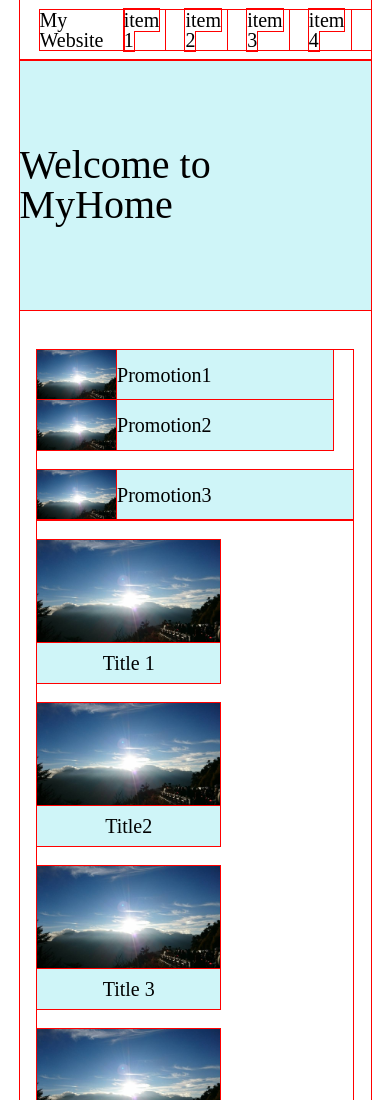
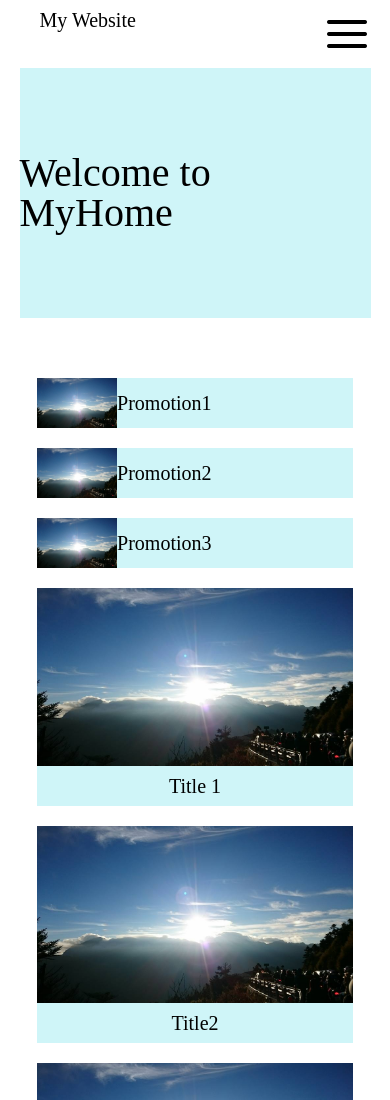
Before and after one commit to MingLin1995/WeHelp-Bootcamp-Stage1, a plain HTML site: page Week1/index.html in a window 390 px wide. Shown: the top 1100 px of the page. Drawn offline with Linux system fonts and the light colour scheme.

Commit message:
Add files via upload

```diff
--- a/Week1/index.css
+++ b/Week1/index.css
@@ -57,7 +57,7 @@ img{
 }
 /******************** CSS RESET ********************/
 
-*{outline:1px solid red}
+/* *{outline:1px solid red} */
 
 body{
     width: 1920px;
@@ -72,6 +72,12 @@ body{
 }
 
 @media (max-width:1200px) {
+	body{
+		width: 90%;
+	}
+}
+
+@media (max-width:600px) {
 	body{
 		width: 90%;
 	}
@@ -93,6 +99,18 @@ body{
 .item a{
     text-decoration: none;
     color: black;
+}
+.icon{
+    display: none;
+}
+@media (max-width:600px) {
+	.item{
+		display: none;
+	}
+    .icon{
+        display: inline;
+    }
+
 }
 /*************************welcome************************/
 .welcome {
@@ -142,10 +160,27 @@ body{
         flex-wrap: wrap;
     }
 
-    .Promotion3{
+    .Promotion:nth-child(2){ /* 選擇第二個元素 */
+        margin-right: 0;
+    }
+    /*.Promotion:not(:first-child){  另一種寫法
+        margin-right: 0;
+    }*/
+
+    .Promotion:nth-child(3){
         width: 100%;
         margin-top: 20px;
     }
+}
+@media (max-width:600px) {
+	.Promotion{
+        width: 100%;
+        margin-top: 20px;
+    }
+    .Promotion:not(:last-child) {
+        margin-right: 0px;
+    }
+
 }
 
 /*************************content-main************************/
@@ -156,13 +191,26 @@ body{
     margin-bottom: 20px;
 }
 .main{
-    width: 183.3335px;
+    width: 183px; /*(1200-20*2)/3=386.6667;(386.6667-20)/2=183.333*/
     margin-top: 20px;
     display: flex;
-    flex-direction: column /* 圖片與文字段落貼合，不會留空白 */
+    flex-direction: column; /* 讓圖片與文字段落貼合，不會留空白 */
 }
+
 .main p{
     background-color: #cff5f8;
     text-align: center;
     padding: 10px;
 }
+
+@media (max-width:1200px) {
+	.main{
+        width: 24%; /*1200*0.9=1080;1080-20*3=1020;1020/4=255;255/1080=23.61%*/
+	}
+}
+
+@media (max-width:600px) {
+    .main{
+        width: 100%;
+	}
+}
--- a/Week1/index.html
+++ b/Week1/index.html
@@ -19,6 +19,8 @@
             <li><a href="#">item 3</a></li>
             <li><a href="#">item 4</a></li>
         </ul>
+
+        <img src="icon.png" alt="漢堡圖示" class="icon" >
     </div>
 
     <div class="welcome">
```
Also changed, not shown: Week1/icon.png (added).
